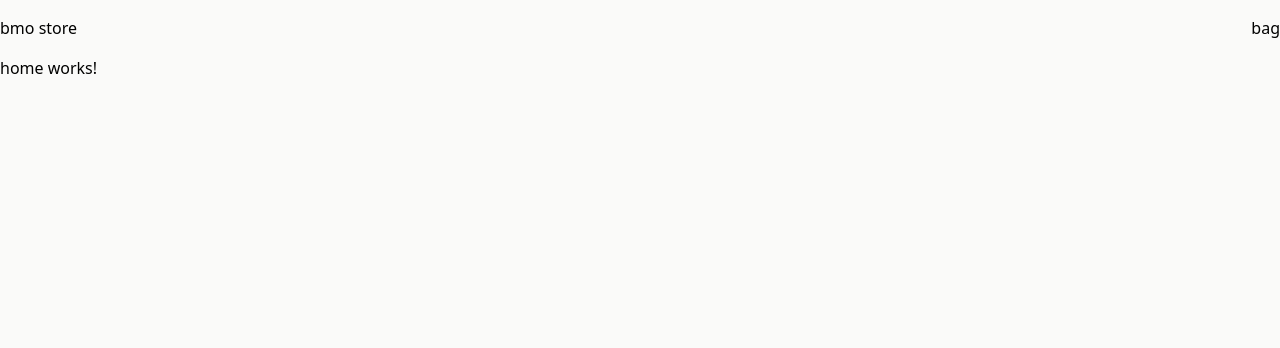
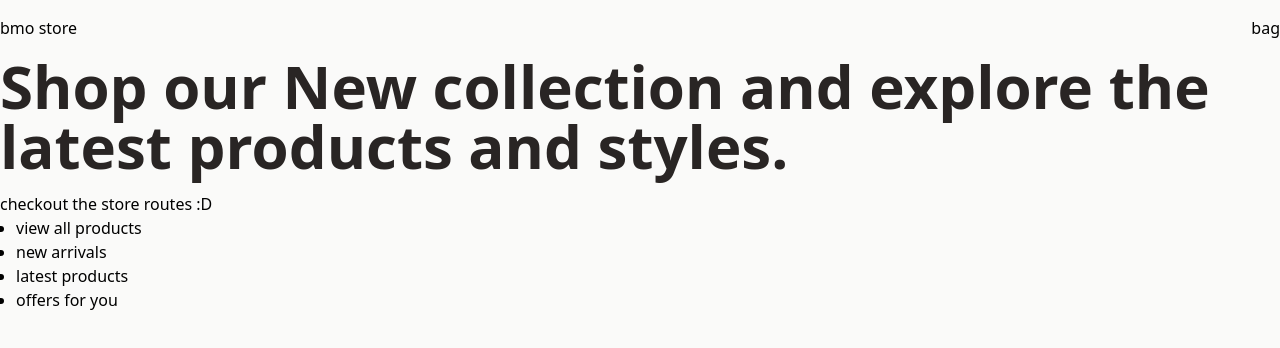
Before and after one commit to Kevin-Illu/ecommerce-frontend, an Angular app: page / in a window 1280 px wide. Shown: the top 348 px of the page. Built offline with nearby package versions, Linux system fonts and the light colour scheme.

Commit message:
feat(homepage): home page content and initialize the product detail page

```diff
--- a/src/app/pages/home/home.component.html
+++ b/src/app/pages/home/home.component.html
@@ -1 +1,20 @@
-<p>home works!</p>
+<h1 class="text-6xl text-stone-800 font-bold">
+  Shop our New collection and explore the latest products and styles.
+</h1>
+<nav class="py-4">
+  <h4>checkout the store routes :D</h4>
+  <ul class="list-disc px-4">
+    <li>
+      <a href="/products">view all products</a>
+    </li>
+    <li>
+      <a href="/products">new arrivals</a>
+    </li>
+    <li>
+      <a href="/products">latest products</a>
+    </li>
+    <li>
+      <a href="/products">offers for you</a>
+    </li>
+  </ul>
+</nav>
--- a/src/app/pages/product-details/product-detail.component.ts
+++ b/src/app/pages/product-details/product-detail.component.ts
@@ -1,4 +1,7 @@
-import { Component } from '@angular/core';
+import { Component, OnInit } from '@angular/core';
+import { ProductsService } from 'src/app/services/products/products.service';
+import { Product } from '../products/product';
+import { ActivatedRoute, Router } from '@angular/router';
 
 @Component({
   standalone: true,
@@ -6,4 +9,28 @@ import { Component } from '@angular/core';
   templateUrl: './product-detail.component.html',
   styleUrls: ['./product-detail.component.css'],
 })
-export class ProductDetailPage {}
+export class ProductDetailPage implements OnInit {
+  private product!: Product;
+
+  constructor(
+    private route: ActivatedRoute,
+    private router: Router,
+    private service: ProductsService,
+  ) {}
+  ngOnInit() {
+    this.route.params.subscribe((params) => {
+      const productCode = params['code'];
+      console.log(productCode);
+
+      if (!productCode) {
+        this.router.navigate(['/products']);
+      }
+
+      this.service
+        .getProductDetails(productCode)
+        .subscribe((details: Product) => {
+          this.product = details;
+        });
+    });
+  }
+}
--- a/src/app/services/products/products.service.ts
+++ b/src/app/services/products/products.service.ts
@@ -13,4 +13,10 @@ export class ProductsService {
   getProducts(): Observable<Product[]> {
     return this.httpClient.get<Product[]>(`${this.baseUrl}/products`);
   }
+
+  getProductDetails(productCode: string): Observable<Product> {
+    return this.httpClient.get<Product>(
+      `${this.baseUrl}/product/${productCode}`,
+    );
+  }
 }
```
